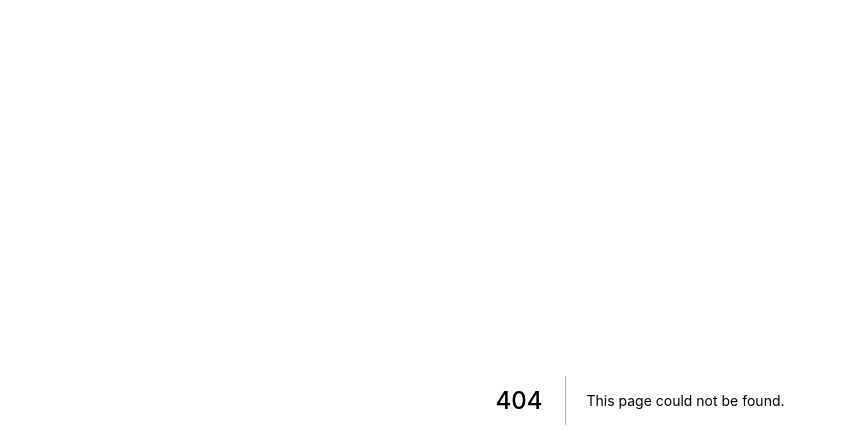
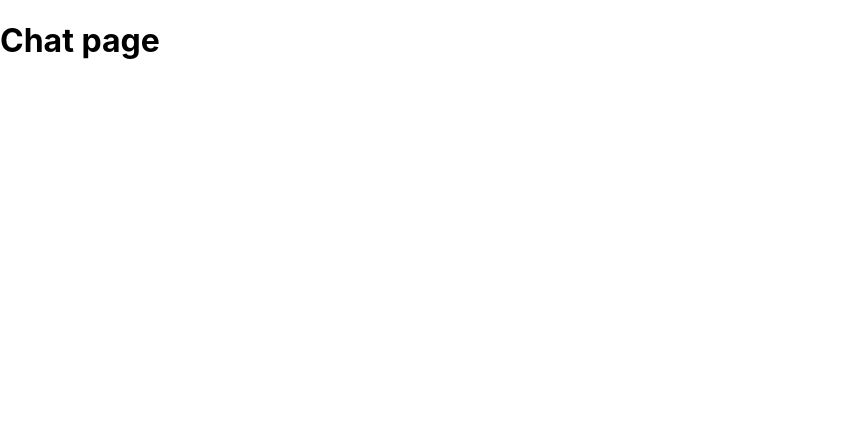
Before and after one commit to oscarkioge94/Next-js-Whatsapp-clone-, a Next.js app: page /chat in a window 1280 px wide. Before the commit this address had no page. Shown: the top 448 px of the page, without its empty margins (0-846 px from the left). Built offline with nearby package versions, Linux system fonts and the light colour scheme.

Commit message:
working on the sidebar , created a new Components folder to keep our reusable code

```diff
--- /dev/null
+++ b/pages/chat.js
@@ -0,0 +1,11 @@
+import React from 'react'
+
+function Chat() {
+    return (
+        <div>
+            <h1>Chat page</h1>
+        </div>
+    )
+}
+
+export default Chat
```
Also changed, not shown: Components/Sidebar.js (added).
